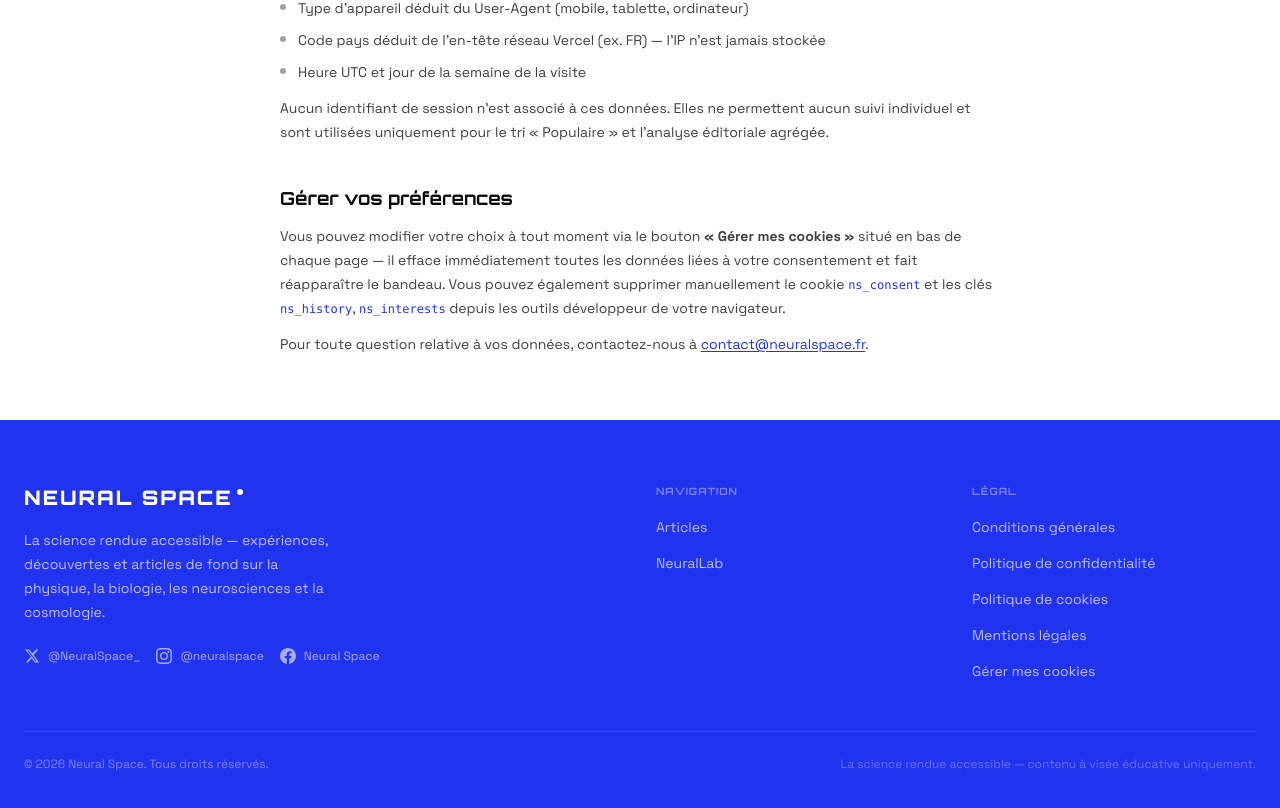
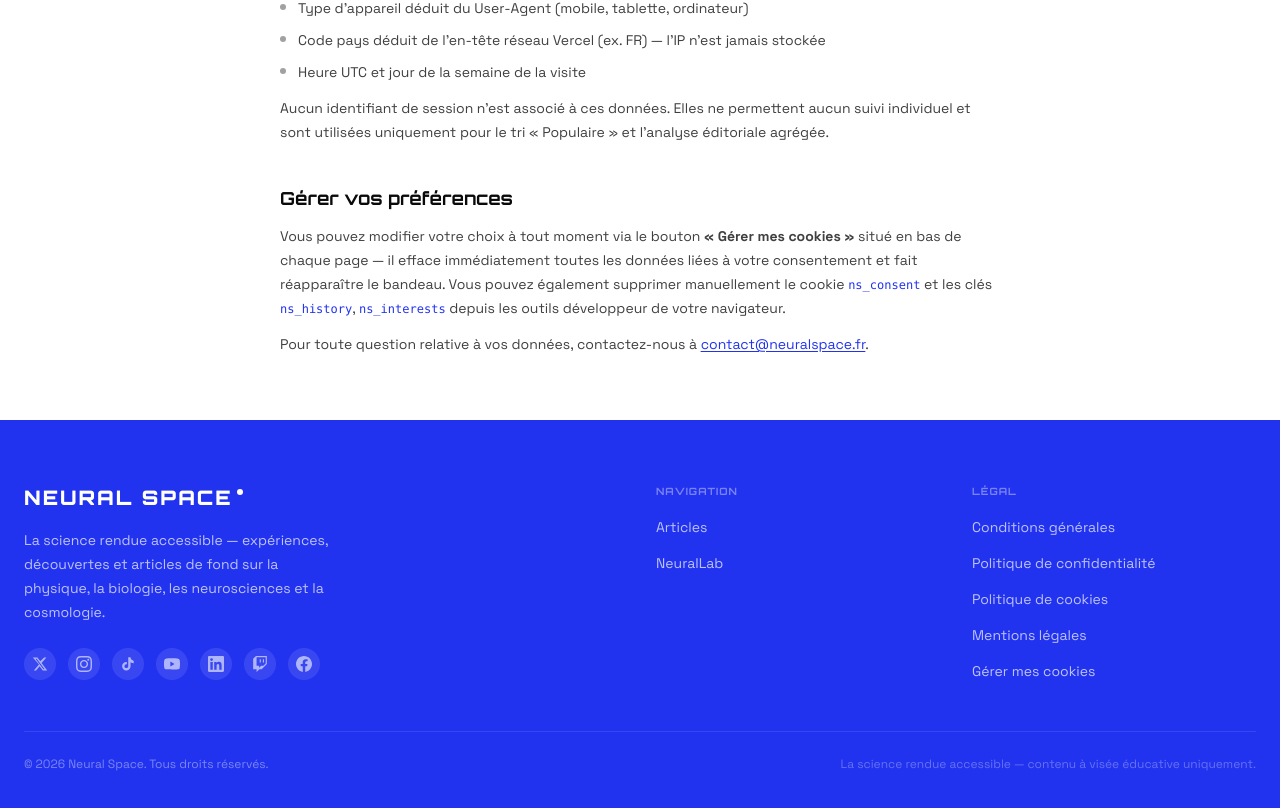
Before and after one commit to IAMOdon/NeuralSpace, a Next.js app: page /legal/cookies in a window 1280 px wide. Shown: the part 2040-2848 px from the top of the page. Built offline with nearby package versions, Linux system fonts and the light colour scheme; no server answers.

Commit message:
feat: add TikTok, YouTube, LinkedIn, Twitch to footer, icon-only social display

```diff
--- a/components/ui/Footer.tsx
+++ b/components/ui/Footer.tsx
@@ -18,32 +18,37 @@ const socials = [
   {
     label: "X (Twitter)",
     href: "https://x.com/NeuralSpace_",
-    handle: "@NeuralSpace_",
-    icon: (
-      <svg width="16" height="16" viewBox="0 0 24 24" fill="currentColor" aria-hidden="true">
-        <path d="M18.244 2.25h3.308l-7.227 8.26 8.502 11.24H16.17l-4.714-6.231-5.401 6.231H2.742l7.73-8.835L1.254 2.25H8.08l4.259 5.629L18.244 2.25zm-1.161 17.52h1.833L7.084 4.126H5.117L17.083 19.77z" />
-      </svg>
-    ),
+    icon: <svg width="16" height="16" viewBox="0 0 24 24" fill="currentColor" aria-hidden="true"><path d="M18.244 2.25h3.308l-7.227 8.26 8.502 11.24H16.17l-4.714-6.231-5.401 6.231H2.742l7.73-8.835L1.254 2.25H8.08l4.259 5.629L18.244 2.25zm-1.161 17.52h1.833L7.084 4.126H5.117L17.083 19.77z" /></svg>,
   },
   {
     label: "Instagram",
-    href: "#", // TODO: ajouter le handle Instagram
-    handle: "@neuralspace", // TODO
-    icon: (
-      <svg width="16" height="16" viewBox="0 0 24 24" fill="currentColor" aria-hidden="true">
-        <path d="M12 2.163c3.204 0 3.584.012 4.85.07 3.252.148 4.771 1.691 4.919 4.919.058 1.265.069 1.645.069 4.849 0 3.205-.012 3.584-.069 4.849-.149 3.225-1.664 4.771-4.919 4.919-1.266.058-1.644.07-4.85.07-3.204 0-3.584-.012-4.849-.07-3.26-.149-4.771-1.699-4.919-4.92-.058-1.265-.07-1.644-.07-4.849 0-3.204.013-3.583.07-4.849.149-3.227 1.664-4.771 4.919-4.919 1.266-.057 1.645-.069 4.849-.069zm0-2.163c-3.259 0-3.667.014-4.947.072-4.358.2-6.78 2.618-6.98 6.98-.059 1.281-.073 1.689-.073 4.948 0 3.259.014 3.668.072 4.948.2 4.358 2.618 6.78 6.98 6.98 1.281.058 1.689.072 4.948.072 3.259 0 3.668-.014 4.948-.072 4.354-.2 6.782-2.618 6.979-6.98.059-1.28.073-1.689.073-4.948 0-3.259-.014-3.667-.072-4.947-.196-4.354-2.617-6.78-6.979-6.98-1.281-.059-1.69-.073-4.949-.073zm0 5.838c-3.403 0-6.162 2.759-6.162 6.162s2.759 6.163 6.162 6.163 6.162-2.759 6.162-6.163c0-3.403-2.759-6.162-6.162-6.162zm0 10.162c-2.209 0-4-1.79-4-4 0-2.209 1.791-4 4-4s4 1.791 4 4c0 2.21-1.791 4-4 4zm6.406-11.845c-.796 0-1.441.645-1.441 1.44s.645 1.44 1.441 1.44c.795 0 1.439-.645 1.439-1.44s-.644-1.44-1.439-1.44z" />
-      </svg>
-    ),
+    href: "#", // TODO: handle Instagram
+    icon: <svg width="16" height="16" viewBox="0 0 24 24" fill="currentColor" aria-hidden="true"><path d="M12 2.163c3.204 0 3.584.012 4.85.07 3.252.148 4.771 1.691 4.919 4.919.058 1.265.069 1.645.069 4.849 0 3.205-.012 3.584-.069 4.849-.149 3.225-1.664 4.771-4.919 4.919-1.266.058-1.644.07-4.85.07-3.204 0-3.584-.012-4.849-.07-3.26-.149-4.771-1.699-4.919-4.92-.058-1.265-.07-1.644-.07-4.849 0-3.204.013-3.583.07-4.849.149-3.227 1.664-4.771 4.919-4.919 1.266-.057 1.645-.069 4.849-.069zm0-2.163c-3.259 0-3.667.014-4.947.072-4.358.2-6.78 2.618-6.98 6.98-.059 1.281-.073 1.689-.073 4.948 0 3.259.014 3.668.072 4.948.2 4.358 2.618 6.78 6.98 6.98 1.281.058 1.689.072 4.948.072 3.259 0 3.668-.014 4.948-.072 4.354-.2 6.782-2.618 6.979-6.98.059-1.28.073-1.689.073-4.948 0-3.259-.014-3.667-.072-4.947-.196-4.354-2.617-6.78-6.979-6.98-1.281-.059-1.69-.073-4.949-.073zm0 5.838c-3.403 0-6.162 2.759-6.162 6.162s2.759 6.163 6.162 6.163 6.162-2.759 6.162-6.163c0-3.403-2.759-6.162-6.162-6.162zm0 10.162c-2.209 0-4-1.79-4-4 0-2.209 1.791-4 4-4s4 1.791 4 4c0 2.21-1.791 4-4 4zm6.406-11.845c-.796 0-1.441.645-1.441 1.44s.645 1.44 1.441 1.44c.795 0 1.439-.645 1.439-1.44s-.644-1.44-1.439-1.44z" /></svg>,
+  },
+  {
+    label: "TikTok",
+    href: "#", // TODO: handle TikTok
+    icon: <svg width="16" height="16" viewBox="0 0 24 24" fill="currentColor" aria-hidden="true"><path d="M19.59 6.69a4.83 4.83 0 01-3.77-4.25V2h-3.45v13.67a2.89 2.89 0 01-2.88 2.5 2.89 2.89 0 01-2.89-2.89 2.89 2.89 0 012.89-2.89c.28 0 .54.04.79.1V9.01a6.27 6.27 0 00-.79-.05 6.34 6.34 0 00-6.34 6.34 6.34 6.34 0 006.34 6.34 6.34 6.34 0 006.33-6.34V9.21a8.16 8.16 0 004.77 1.52V7.28a4.85 4.85 0 01-1-.59z" /></svg>,
+  },
+  {
+    label: "YouTube",
+    href: "#", // TODO: handle YouTube
+    icon: <svg width="16" height="16" viewBox="0 0 24 24" fill="currentColor" aria-hidden="true"><path d="M23.498 6.186a3.016 3.016 0 00-2.122-2.136C19.505 3.545 12 3.545 12 3.545s-7.505 0-9.377.505A3.017 3.017 0 00.502 6.186C0 8.07 0 12 0 12s0 3.93.502 5.814a3.016 3.016 0 002.122 2.136c1.871.505 9.376.505 9.376.505s7.505 0 9.377-.505a3.015 3.015 0 002.122-2.136C24 15.93 24 12 24 12s0-3.93-.502-5.814zM9.545 15.568V8.432L15.818 12l-6.273 3.568z" /></svg>,
+  },
+  {
+    label: "LinkedIn",
+    href: "#", // TODO: handle LinkedIn
+    icon: <svg width="16" height="16" viewBox="0 0 24 24" fill="currentColor" aria-hidden="true"><path d="M20.447 20.452h-3.554v-5.569c0-1.328-.027-3.037-1.852-3.037-1.853 0-2.136 1.445-2.136 2.939v5.667H9.351V9h3.414v1.561h.046c.477-.9 1.637-1.85 3.37-1.85 3.601 0 4.267 2.37 4.267 5.455v6.286zM5.337 7.433a2.062 2.062 0 01-2.063-2.065 2.064 2.064 0 112.063 2.065zm1.782 13.019H3.555V9h3.564v11.452zM22.225 0H1.771C.792 0 0 .774 0 1.729v20.542C0 23.227.792 24 1.771 24h20.451C23.2 24 24 23.227 24 22.271V1.729C24 .774 23.2 0 22.222 0h.003z" /></svg>,
+  },
+  {
+    label: "Twitch",
+    href: "#", // TODO: handle Twitch
+    icon: <svg width="16" height="16" viewBox="0 0 24 24" fill="currentColor" aria-hidden="true"><path d="M11.571 4.714h1.715v5.143H11.57zm4.715 0H18v5.143h-1.714zM6 0L1.714 4.286v15.428h5.143V24l4.286-4.286h3.428L22.286 12V0zm14.571 11.143l-3.428 3.428h-3.429l-3 3v-3H6.857V1.714h13.714z" /></svg>,
   },
   {
     label: "Facebook",
-    href: "#", // TODO: ajouter la page Facebook
-    handle: "Neural Space", // TODO
-    icon: (
-      <svg width="16" height="16" viewBox="0 0 24 24" fill="currentColor" aria-hidden="true">
-        <path d="M24 12.073c0-6.627-5.373-12-12-12s-12 5.373-12 12c0 5.99 4.388 10.954 10.125 11.854v-8.385H7.078v-3.47h3.047V9.43c0-3.007 1.792-4.669 4.533-4.669 1.312 0 2.686.235 2.686.235v2.953H15.83c-1.491 0-1.956.925-1.956 1.874v2.25h3.328l-.532 3.47h-2.796v8.385C19.612 23.027 24 18.062 24 12.073z" />
-      </svg>
-    ),
+    href: "#", // TODO: handle Facebook
+    icon: <svg width="16" height="16" viewBox="0 0 24 24" fill="currentColor" aria-hidden="true"><path d="M24 12.073c0-6.627-5.373-12-12-12s-12 5.373-12 12c0 5.99 4.388 10.954 10.125 11.854v-8.385H7.078v-3.47h3.047V9.43c0-3.007 1.792-4.669 4.533-4.669 1.312 0 2.686.235 2.686.235v2.953H15.83c-1.491 0-1.956.925-1.956 1.874v2.25h3.328l-.532 3.47h-2.796v8.385C19.612 23.027 24 18.062 24 12.073z" /></svg>,
   },
 ];
 
@@ -68,7 +73,7 @@ export function Footer() {
             </p>
 
             {/* Socials */}
-            <div className="flex items-center gap-4 pt-2">
+            <div className="flex items-center flex-wrap gap-3 pt-2">
               {socials.map((s) => (
                 <a
                   key={s.label}
@@ -76,10 +81,10 @@ export function Footer() {
                   target="_blank"
                   rel="noopener noreferrer"
                   aria-label={`${SITE_NAME} sur ${s.label}`}
-                  className="flex items-center gap-2 text-white/60 hover:text-white transition-colors duration-200"
+                  title={s.label}
+                  className="w-8 h-8 flex items-center justify-center rounded-full bg-white/10 text-white/60 hover:bg-white/20 hover:text-white transition-all duration-200"
                 >
                   {s.icon}
-                  <span className="text-xs font-sans">{s.handle}</span>
                 </a>
               ))}
             </div>
```
